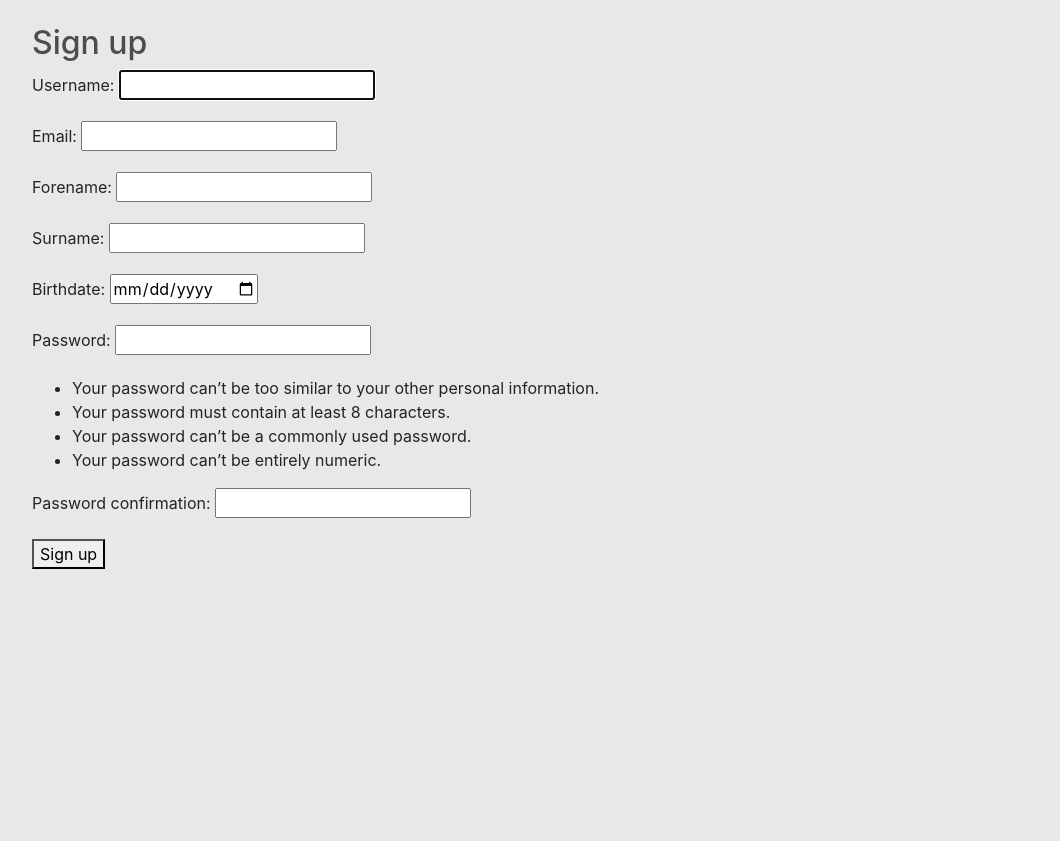
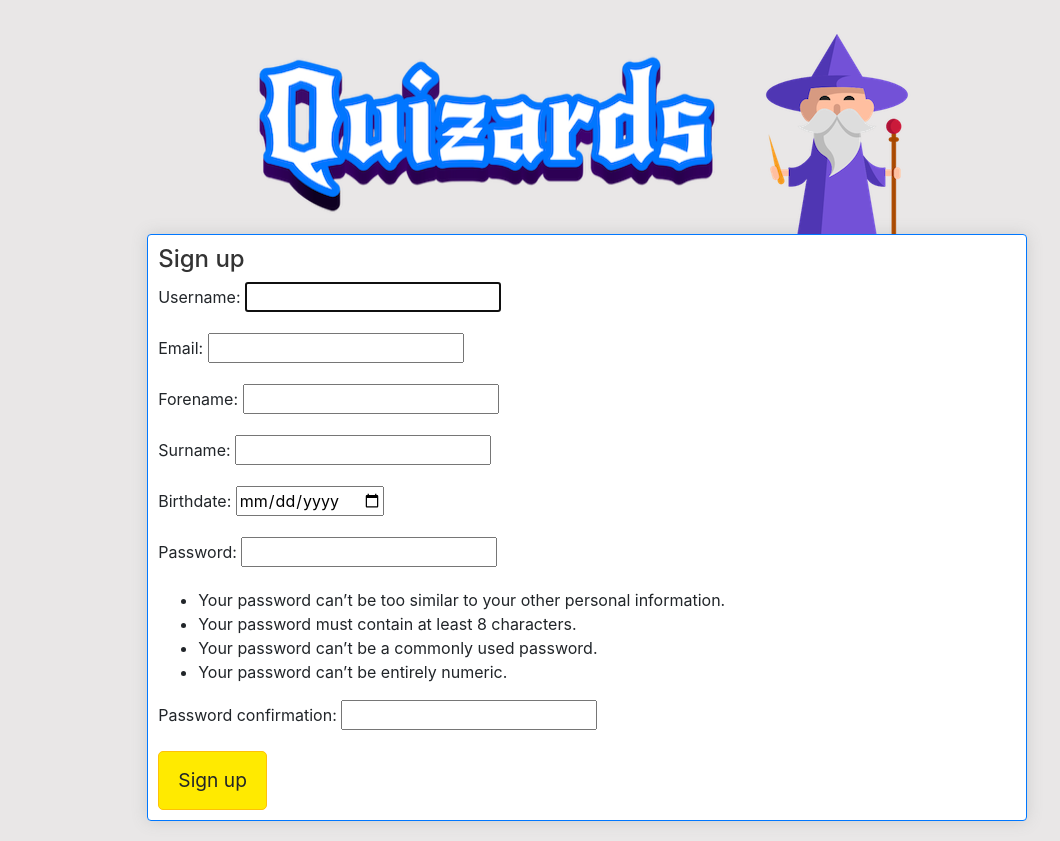
Before and after one commit to MGW-GH/Hackathon3, a Django app: page /register/ in a window 1280 px wide. Shown: the part 74-915 px from the top of the page, without its empty margins (53-1113 px from the left). Before the commit the page ends 643 px from the top, so only its background shows below. Run offline with Django 4.2, Linux system fonts and the light colour scheme; some libraries are stand-ins or nearby versions.

Commit message:
edit: I'm really proud of this page

```diff
--- a/templates/accounts/registration/registration-user.html
+++ b/templates/accounts/registration/registration-user.html
@@ -1,9 +1,26 @@
 {% extends "base.html" %}
 {% block content %}
-<h2>Sign up</h2>
-<form method="post">
-    {% csrf_token %}
-    {{ form.as_p }}
-    <button type="submit">Sign up</button>
-</form>
+
+<div class="row">
+    <div class="col-lg-12 mx-auto">
+        <div class="quiz-page-header">
+            <img src="/static/images/quizards-text-logo.webp" alt="Quizards text logo">
+            <div>
+                <img src="/static/images/quizzard-img.webp" alt="Quizard character">
+            </div>
+        </div>
+    </div>
+    <div class="box-element question-card mx-auto">
+        <h2 class="welcome-header">Sign up</h2>
+        <div>
+            <form method="post">
+                {% csrf_token %}
+                {{ form.as_p }}
+                <button type="submit" class="btn btn-warning large-btn">Sign up</button>
+            </form>
+        </div>
+    </div>
+</div>
+
+
 {% endblock %}
```
